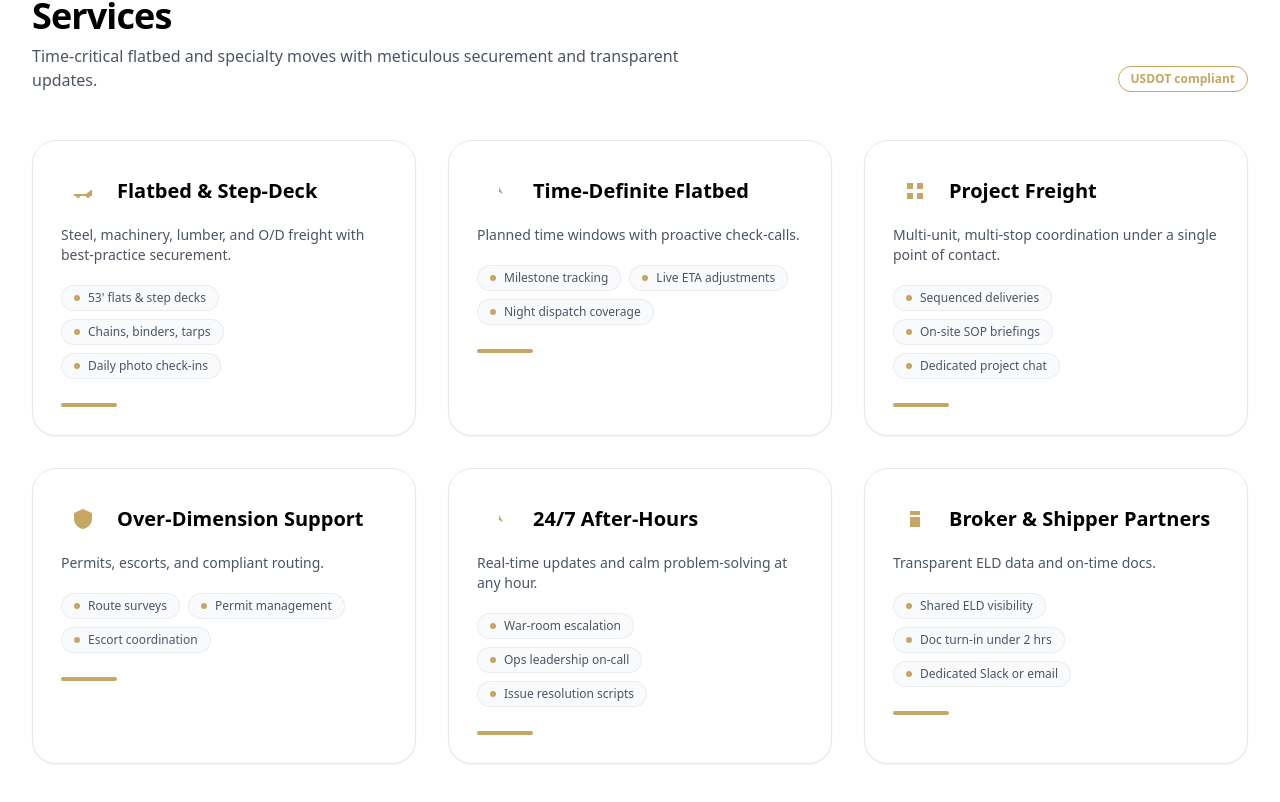
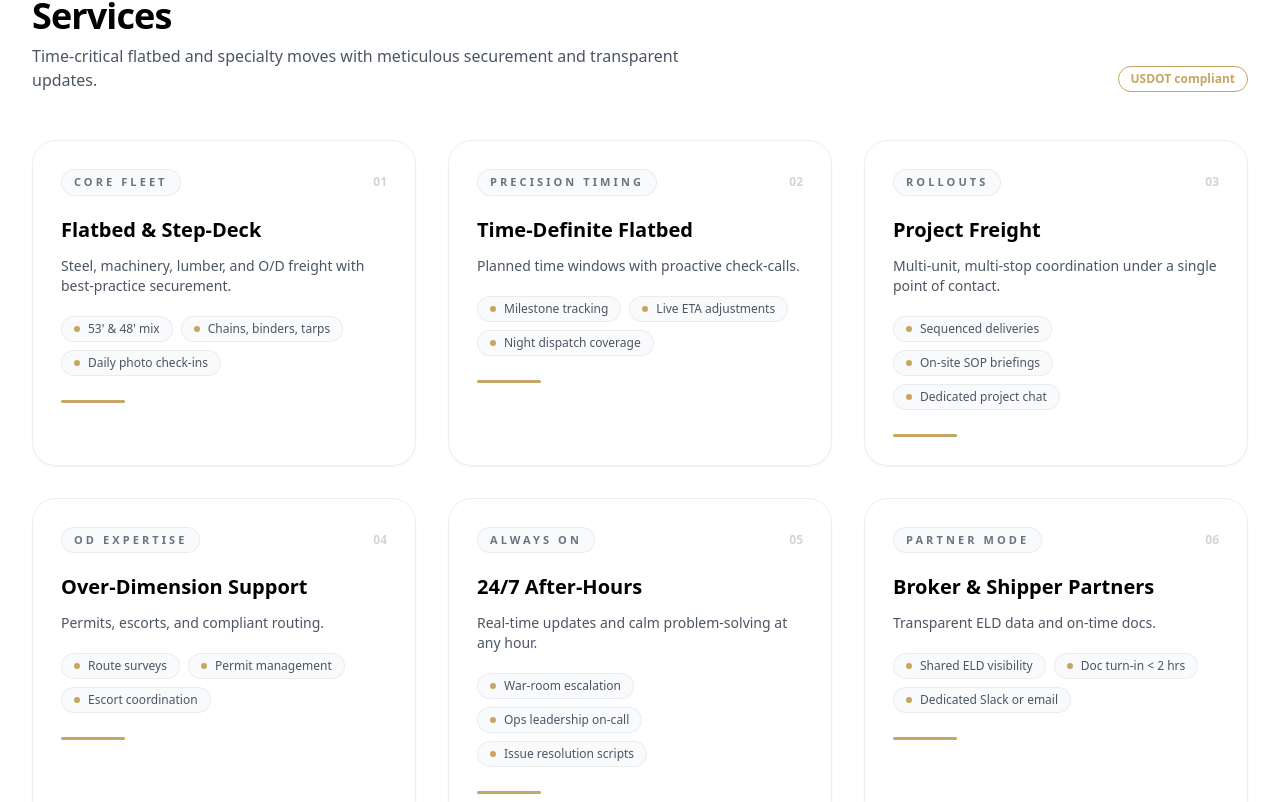
Before and after one commit to CojucariDumitru/ascon, a React (Vite) app in the folder ascon-site-pro-tailwind/: page / in a window 1280 px wide. Shown: the part 1039-1841 px from the top of the page. Built offline with nearby package versions, Linux system fonts and the light colour scheme.

Commit message:
optmize assets after renaming and CSS update

```diff
--- a/ascon-site-pro-tailwind/src/App.jsx
+++ b/ascon-site-pro-tailwind/src/App.jsx
@@ -212,7 +212,7 @@ const Hero = ({ onOpenQuote }) => (
           Elite Flatbed Precision For Critical Freight
         </h1>
         <p className="mt-5 max-w-2xl text-white/85 text-base sm:text-lg">
-          We roll securement-first crews, white-glove updates, and coast-to-coast coverage so your high-value freight hits the dock ready. Every move is partner-caliberâ€”timelines, communication, and appearance dialed in.
+          We roll securement-first crews, white-glove updates, and coast-to-coast coverage so your high-value freight hits the dock ready. Every move is partner caliber: timelines, communication, and appearance dialed in.
         </p>
         <div className="mt-9 flex flex-wrap items-center gap-4">
           <Button onClick={onOpenQuote} variant="glow">
@@ -277,62 +277,38 @@ const services = [
   {
     title: "Flatbed & Step-Deck",
     desc: "Steel, machinery, lumber, and O/D freight with best-practice securement.",
-    icon: (
-      <svg viewBox="0 0 24 24" className="h-6 w-6">
-        <path fill="currentColor" d="M3 15h12l5-4h1v6h-2a2 2 0 1 1-4 0H9a2 2 0 1 1-4 0H3v-2Z" />
-      </svg>
-    ),
-    highlights: ["53' flats & step decks", "Chains, binders, tarps", "Daily photo check-ins"],
+    highlights: ["53' & 48' mix", "Chains, binders, tarps", "Daily photo check-ins"],
+    badge: "Core Fleet",
   },
   {
     title: "Time-Definite Flatbed",
     desc: "Planned time windows with proactive check-calls.",
-    icon: (
-      <svg viewBox="0 0 24 24" className="h-6 w-6">
-        <path fill="currentColor" d="M12 8v5l4 2" />
-      </svg>
-    ),
     highlights: ["Milestone tracking", "Live ETA adjustments", "Night dispatch coverage"],
+    badge: "Precision Timing",
   },
   {
     title: "Project Freight",
     desc: "Multi-unit, multi-stop coordination under a single point of contact.",
-    icon: (
-      <svg viewBox="0 0 24 24" className="h-6 w-6">
-        <path fill="currentColor" d="M4 4h6v6H4V4Zm10 0h6v6h-6V4ZM4 14h6v6H4v-6Zm10 0h6v6h-6v-6Z" />
-      </svg>
-    ),
     highlights: ["Sequenced deliveries", "On-site SOP briefings", "Dedicated project chat"],
+    badge: "Rollouts",
   },
   {
     title: "Over-Dimension Support",
     desc: "Permits, escorts, and compliant routing.",
-    icon: (
-      <svg viewBox="0 0 24 24" className="h-6 w-6">
-        <path fill="currentColor" d="M12 2 3 6v6c0 5 4 9 9 10 5-1 9-5 9-10V6l-9-4Z" />
-      </svg>
-    ),
     highlights: ["Route surveys", "Permit management", "Escort coordination"],
+    badge: "OD Expertise",
   },
   {
     title: "24/7 After-Hours",
     desc: "Real-time updates and calm problem-solving at any hour.",
-    icon: (
-      <svg viewBox="0 0 24 24" className="h-6 w-6">
-        <path fill="currentColor" d="M12 8v5l4 2" />
-      </svg>
-    ),
     highlights: ["War-room escalation", "Ops leadership on-call", "Issue resolution scripts"],
+    badge: "Always On",
   },
   {
     title: "Broker & Shipper Partners",
     desc: "Transparent ELD data and on-time docs.",
-    icon: (
-      <svg viewBox="0 0 24 24" className="h-6 w-6">
-        <path fill="currentColor" d="M7 4h10v4H7V4Zm0 6h10v10H7V10Z" />
-      </svg>
-    ),
-    highlights: ["Shared ELD visibility", "Doc turn-in under 2 hrs", "Dedicated Slack or email"],
+    highlights: ["Shared ELD visibility", "Doc turn-in < 2 hrs", "Dedicated Slack or email"],
+    badge: "Partner Mode",
   },
 ];
 
@@ -351,20 +327,23 @@ const Services = () => (
             key={service.title}
             initial={{ opacity: 0, y: 24 }}
             whileInView={{ opacity: 1, y: 0 }}
-            whileHover={{ y: -12, rotateX: 4, rotateY: -4 }}
-            whileTap={{ scale: 0.99 }}
-            transition={{ delay: i * 0.05, duration: 0.45, ease: [0.4, 0, 0.2, 1] }}
+            whileHover={{ y: -6, scale: 1.01 }}
+            whileTap={{ scale: 0.995 }}
+            transition={{ delay: i * 0.05, duration: 0.25, ease: [0.25, 0.1, 0.25, 1] }}
             viewport={{ once: true, amount: 0.4 }}
-            className="group relative overflow-hidden rounded-3xl border border-gray-200 bg-white p-7 shadow-sm transition duration-300 hover:shadow-xl"
+            className="group relative overflow-hidden rounded-3xl border border-gray-200/70 bg-white/95 p-7 shadow-sm transition-all duration-200 hover:border-gray-200 hover:shadow-2xl"
           >
-            <div className="pointer-events-none absolute -top-32 right-0 h-48 w-48 rounded-full bg-[var(--gold)]/10 blur-3xl transition-all duration-500 group-hover:-top-16 group-hover:blur-2xl" />
-            <div className="flex items-center gap-3 text-[var(--gold)]" style={{ color: theme.gold }}>
-              <div className="flex h-11 w-11 items-center justify-center rounded-2xl bg-[var(--gold)]/10 text-[var(--gold)]">
-                {service.icon}
-              </div>
+            <div className="pointer-events-none absolute -top-32 right-0 h-48 w-48 rounded-full bg-[var(--gold)]/10 blur-3xl transition-all duration-500 group-hover:-top-20 group-hover:blur-xl" />
+            <div className="flex items-center justify-between gap-3">
+              <span className="inline-flex items-center rounded-full border border-gray-200/70 bg-gray-50 px-3 py-1 text-[11px] font-semibold uppercase tracking-[0.28em] text-gray-500">
+                {service.badge}
+              </span>
+              <span className="text-xs font-semibold text-gray-300">0{i + 1}</span>
+            </div>
+            <div className="mt-5 space-y-3">
               <h3 className="text-xl font-semibold text-black">{service.title}</h3>
+              <p className="text-sm text-gray-600">{service.desc}</p>
             </div>
-            <p className="mt-3 text-sm text-gray-600">{service.desc}</p>
             <div className="mt-5 flex flex-wrap gap-2 text-xs text-gray-600">
               {service.highlights.map((highlight) => (
                 <span
@@ -376,7 +355,7 @@ const Services = () => (
                 </span>
               ))}
             </div>
-            <div className="mt-6 h-1 w-14 rounded-full" style={{ background: theme.gold }} />
+            <div className="mt-6 h-[3px] w-16 rounded-full transition-all duration-200 group-hover:w-20" style={{ background: theme.gold }} />
           </motion.div>
         ))}
       </div>
@@ -598,6 +577,7 @@ const Safety = () => {
 const lanePins = [
   {
     name: "Midwest <-> Texas",
+    short: "Midwest <> Texas",
     summary: "Steel and machinery lanes linking the Great Lakes with the Gulf.",
     coords: { x: 52, y: 68 },
     lanes: ["Chicago <-> Dallas", "Joliet <-> Houston", "Gary <-> San Antonio"],
@@ -605,6 +585,7 @@ const lanePins = [
   },
   {
     name: "Midwest <-> Southeast",
+    short: "Midwest <> Southeast",
     summary: "High-service flatbed into the Carolinas, Georgia, and Florida panhandle.",
     coords: { x: 68, y: 66 },
     lanes: ["Chicago <-> Charlotte", "Joliet <-> Atlanta", "Louisville <-> Jacksonville"],
@@ -612,6 +593,7 @@ const lanePins = [
   },
   {
     name: "Midwest <-> Mountain West",
+    short: "Midwest <> Mountain",
     summary: "Winter-experienced teams covering I-80 and I-70 corridors.",
     coords: { x: 30, y: 48 },
     lanes: ["Chicago <-> Denver", "Rockford <-> Salt Lake City", "Quad Cities <-> Boise"],
@@ -619,6 +601,7 @@ const lanePins = [
   },
   {
     name: "Great Lakes Regional",
+    short: "Great Lakes",
     summary: "Daily loops supporting steel and manufacturing between IL, IN, MI, OH, and WI.",
     coords: { x: 54, y: 46 },
     lanes: ["Aurora <-> Detroit", "Chicago <-> Cleveland", "Milwaukee <-> Indianapolis"],
@@ -626,6 +609,7 @@ const lanePins = [
   },
   {
     name: "Illinois <-> Ohio Corridor",
+    short: "IL <> OH",
     summary: "Precision timing for coil, plate, and tube processors.",
     coords: { x: 60, y: 50 },
     lanes: ["Joliet <-> Toledo", "Gary <-> Columbus", "Calumet City <-> Youngstown"],
@@ -633,6 +617,7 @@ const lanePins = [
   },
   {
     name: "Rapid build projects",
+    short: "Rapid Build",
     summary: "Pop-up lanes built for plant launches and construction surges.",
     coords: { x: 45, y: 58 },
     lanes: ["Aurora staging hub", "Nationwide surge capacity", "Broker collaboration pods"],
@@ -656,6 +641,54 @@ const Lanes = () => {
             <div className="relative h-80 overflow-hidden rounded-3xl border border-white/10 bg-gradient-to-br from-[#0f172a] via-[#111827] to-[#0b1220] shadow-xl">
               <div className="absolute inset-0 opacity-60" style={{ backgroundImage: "radial-gradient(circle at 20% 30%, rgba(198,166,100,0.25), transparent 55%), radial-gradient(circle at 80% 70%, rgba(59,130,246,0.2), transparent 50%)" }} />
               <div className="absolute inset-0">
+                <svg viewBox="0 0 600 360" className="absolute inset-0 h-full w-full text-white/15" role="presentation">
+                  <defs>
+                    <linearGradient id="lane-glow" x1="0%" x2="100%" y1="0%" y2="100%">
+                      <stop offset="0%" stopColor="rgba(148,163,184,0.05)" />
+                      <stop offset="100%" stopColor="rgba(30,64,175,0.25)" />
+                    </linearGradient>
+                    <radialGradient id="lane-node" cx="50%" cy="50%" r="50%">
+                      <stop offset="0%" stopColor="rgba(198,166,100,0.45)" />
+                      <stop offset="80%" stopColor="rgba(198,166,100,0.05)" />
+                      <stop offset="100%" stopColor="transparent" />
+                    </radialGradient>
+                  </defs>
+                  <path
+                    d="M70 180 L110 150 L170 155 L210 120 L270 125 L320 160 L380 150 L430 175 L490 185 L540 175 L565 205 L520 240 L485 260 L420 250 L360 230 L300 225 L240 240 L190 225 L150 205 L120 225 L95 205 Z"
+                    fill="url(#lane-glow)"
+                    stroke="rgba(148,163,184,0.22)"
+                    strokeWidth="1.4"
+                  />
+                  {[{ x: 170, y: 155 }, { x: 300, y: 225 }, { x: 420, y: 250 }, { x: 520, y: 240 }].map((node, idx) => (
+                    <circle key={idx} cx={node.x} cy={node.y} r={28} fill="url(#lane-node)" />
+                  ))}
+                  <path
+                    d="M170 155 C220 120 300 115 360 150"
+                    stroke="rgba(198,166,100,0.35)"
+                    strokeWidth="1.6"
+                    strokeDasharray="8 10"
+                    fill="none"
+                    strokeLinecap="round"
+                  />
+                  <path
+                    d="M300 225 C360 210 430 200 520 240"
+                    stroke="rgba(59,130,246,0.25)"
+                    strokeWidth="1.2"
+                    strokeDasharray="6 9"
+                    fill="none"
+                    strokeLinecap="round"
+                  />
+                </svg>
+                <div
+                  className="absolute inset-0 opacity-[0.18]"
+                  style={{
+                    backgroundImage:
+                      "linear-gradient(90deg, rgba(148,163,184,0.12) 1px, transparent 1px), linear-gradient(180deg, rgba(148,163,184,0.12) 1px, transparent 1px)",
+                    backgroundSize: "46px 46px, 46px 46px",
+                  }}
+                />
+              </div>
+              <div className="absolute inset-0">
                 {lanePins.map((lane) => {
                   const active = lane.name === activeLane.name;
                   return (
@@ -666,12 +699,12 @@ const Lanes = () => {
                       onFocus={() => setActiveLane(lane)}
                       onClick={() => setActiveLane(lane)}
                       className={cx(
-                        "absolute -translate-x-1/2 -translate-y-1/2 rounded-full border px-3 py-1 text-xs font-semibold transition",
-                        active ? "border-[var(--gold)] bg-[var(--gold)] text-black shadow-lg" : "border-white/30 bg-black/60 text-white/80 hover:bg-[var(--gold)]/20"
+                        "absolute -translate-x-1/2 -translate-y-1/2 rounded-full border px-3.5 py-1.5 text-[11px] font-semibold tracking-[0.18em] transition",
+                        active ? "border-[var(--gold)] bg-[var(--gold)] text-black shadow-xl" : "border-white/25 bg-black/60 text-white/75 hover:border-[var(--gold)]/40 hover:bg-[var(--gold)]/15"
                       )}
                       style={{ left: `${lane.coords.x}%`, top: `${lane.coords.y}%` }}
                     >
-                      {lane.name.split(' ')[0]}
+                      {lane.short}
                     </button>
                   );
                 })}
@@ -687,6 +720,14 @@ const Lanes = () => {
                 >
                   <div className="text-xs uppercase tracking-[0.3em] text-white/60">{activeLane.name}</div>
                   <div className="mt-2 text-sm text-white/85">{activeLane.summary}</div>
+                  <div className="mt-3 flex flex-wrap gap-2 text-[11px] text-white/70">
+                    {activeLane.lanes.map((route) => (
+                      <span key={route} className="rounded-full border border-white/10 bg-white/5 px-2.5 py-1">
+                        {route}
+                      </span>
+                    ))}
+                  </div>
+                  <p className="mt-3 text-xs text-white/60">{activeLane.service}</p>
                 </motion.div>
               </AnimatePresence>
             </div>
@@ -1040,7 +1081,7 @@ const QuoteWizard = ({ open, onClose }) => {
       fields: [
         { name: "commodity", label: "Commodity", required: true },
         { name: "weight", label: "Weight (lbs)" },
-        { name: "dims", label: "Dimensions (LÃƒâ€”WÃƒâ€”H)" },
+        { name: "dims", label: "Dimensions (L x W x H)" },
       ],
     },
     {
```
Also changed, not shown: 5 other files (tests, documents, lock files or other folders).
